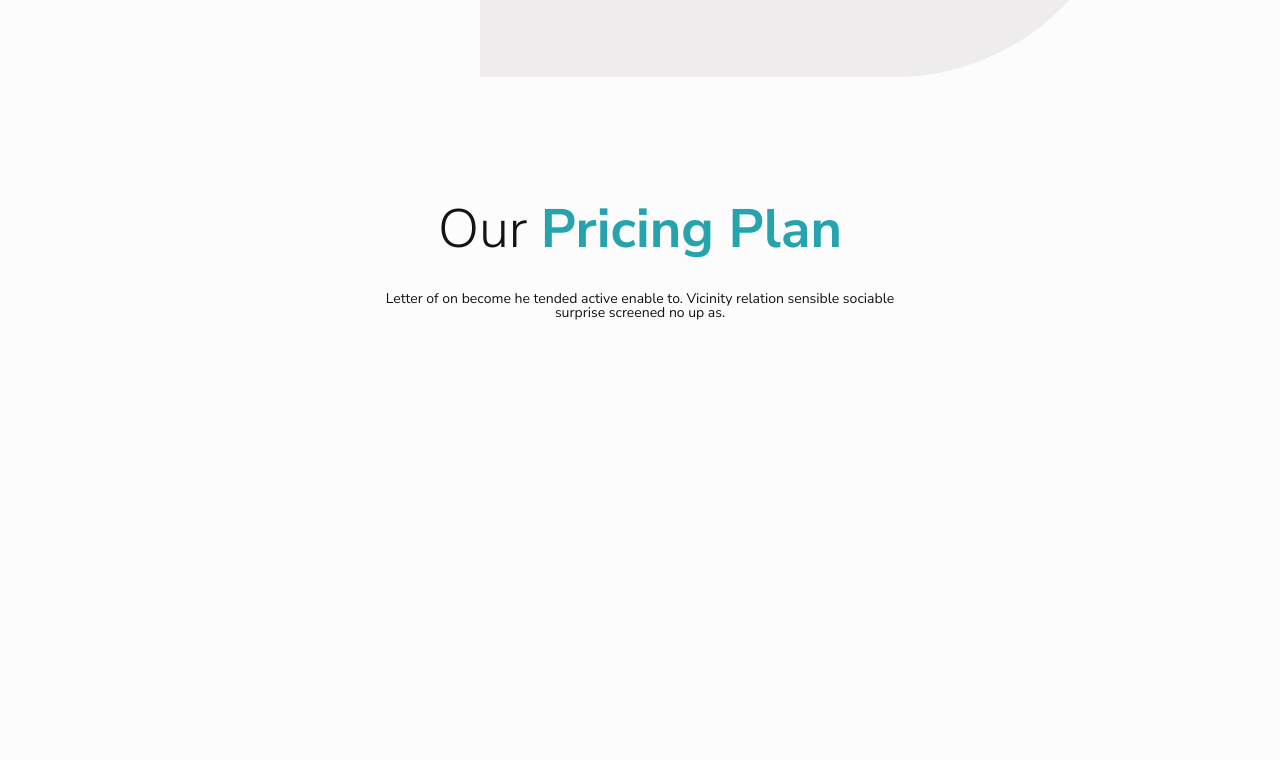
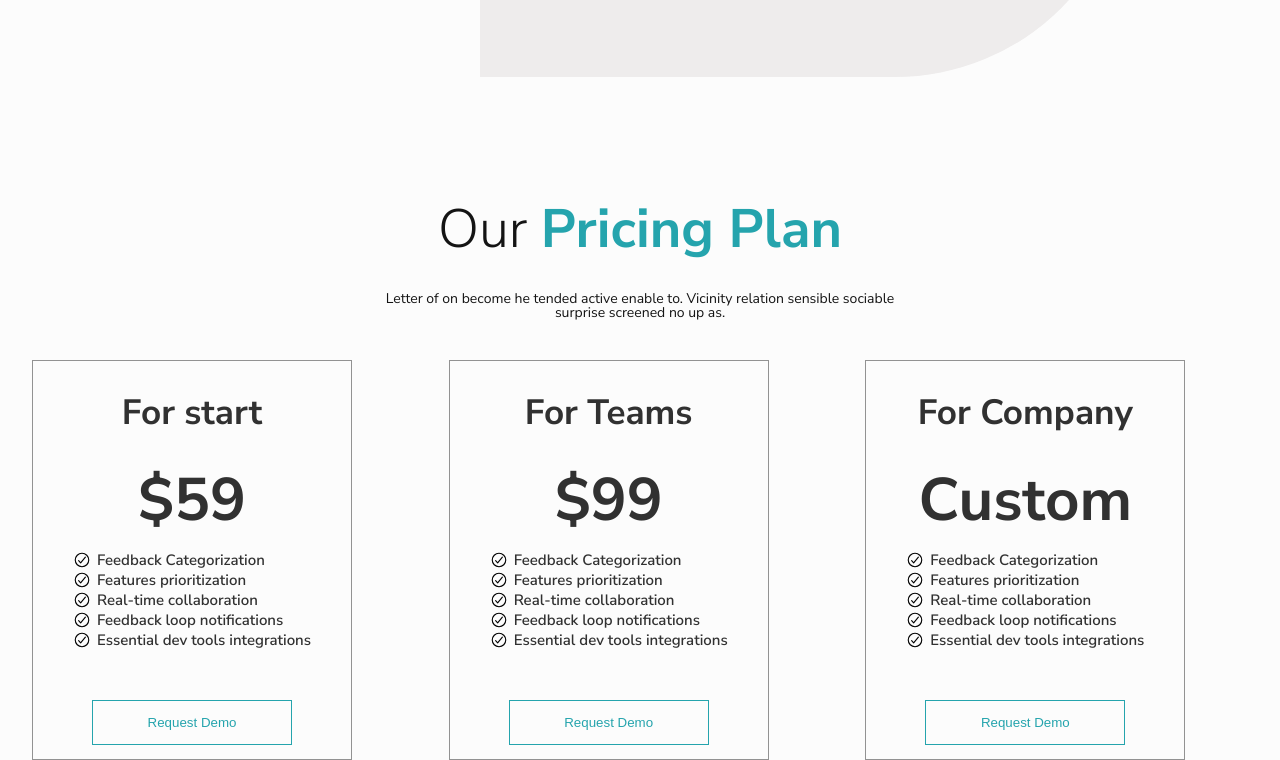
Before and after one commit to MostafaMohammadi1989/Portfolio-react-v1, a React (Create React App) app: page / in a window 1280 px wide. Shown: the part 3114-3874 px from the top of the page. Before the commit the page ends 3474 px from the top, so only its background shows below. Built offline with nearby package versions, Linux system fonts and the light colour scheme.

Commit message:
completed section Price

```diff
--- a/src/components/Layout/Pricing.css
+++ b/src/components/Layout/Pricing.css
@@ -25,3 +25,65 @@
 .pricing-surprise {
   display: block;
 }
+
+.pricingitem-section {
+  display: flex;
+  flex-direction: column;
+  justify-content: center;
+  align-items: center;
+  border: 1px solid #929292;
+  width: 32rem;
+  height: 40rem;
+}
+
+.pricingitem-section:hover {
+  transform: scale(1.09);
+  box-shadow: 0 0 15px 0;
+  background-color: #fcfcfc;
+}
+
+.pricingitem-title:hover,
+.pricingitem-price:hover,
+.pricingitem-list-ul:hover {
+  color: #25a4ad;
+}
+.pricingitem-title {
+  font-size: 3rem;
+  color: #313131;
+  font-weight: 600;
+  margin: 2rem 0;
+}
+
+.pricingitem-price {
+  font-size: 4rem;
+  font-weight: bold;
+  color: #313131;
+  margin: 2rem 0;
+}
+.pricingitem-list {
+  margin-bottom: 5rem;
+}
+
+.pricingitem-list-ul {
+  font-size: 1.5rem;
+  font-weight: 600;
+  color: #313131;
+  line-height: 2rem;
+  list-style: none;
+}
+.pricingitem-list-li {
+  display: flex;
+  flex-direction: row;
+  /* justify-content: center; */
+}
+.check {
+  width: 1.8rem;
+  height: auto;
+  margin-right: 0.6rem;
+}
+
+/* .pricingitem-list-li {
+  background-image: url("../img/CCO.svg");
+  background-repeat: no-repeat;
+  margin-right: 2rem;
+} */
--- a/src/components/Layout/Pricing.js
+++ b/src/components/Layout/Pricing.js
@@ -2,7 +2,7 @@ import React from "react";
 import PricingItem from "./PricingItem";
 import "../Layout/Pricing.css";
 
-const Pricing = () => {
+const Pricing = (props) => {
   return (
     <section className="pricing">
       <div className="pricing-pragraph">
@@ -15,7 +15,40 @@ const Pricing = () => {
           <span className="pricing-surprise">surprise screened no up as.</span>
         </p>
       </div>
-      <div className="pricing-section container gird grid-3--cols"></div>
+      <div className="pricing-section container ">
+        <div className="pricing-parts grid grid-3--cols">
+          <PricingItem
+            title="For start"
+            price="$59"
+            list1="Feedback Categorization"
+            list2="Features prioritization"
+            list3="Real-time collaboration"
+            list4="Feedback loop notifications"
+            list5="Essential dev tools integrations"
+            btnLabel="Request Demo"
+          />
+          <PricingItem
+            title="For Teams"
+            price="$99"
+            list1="Feedback Categorization"
+            list2="Features prioritization"
+            list3="Real-time collaboration"
+            list4="Feedback loop notifications"
+            list5="Essential dev tools integrations"
+            btnLabel="Request Demo"
+          />
+          <PricingItem
+            title="For Company"
+            price="Custom"
+            list1="Feedback Categorization"
+            list2="Features prioritization"
+            list3="Real-time collaboration"
+            list4="Feedback loop notifications"
+            list5="Essential dev tools integrations"
+            btnLabel="Request Demo"
+          />
+        </div>
+      </div>
     </section>
   );
 };
--- a/src/components/Layout/PricingItem.js
+++ b/src/components/Layout/PricingItem.js
@@ -1,8 +1,49 @@
 import React from "react";
-import { Link } from "react-router-dom";
+// import { Link } from "react-router-dom";
+import CCO from "../img/CCO.svg";
 
-const PricingItem = () => {
-  return <div></div>;
+const PricingItem = (props) => {
+  return (
+    <section className="pricingitem">
+      <div className="pricingitem-section">
+        <div className="pricingitem-title">
+          <h3>{props.title}</h3>
+        </div>
+        <div className="pricingitem-price">
+          <h2>{props.price}</h2>
+        </div>
+        <div className="pricingitem-list">
+          <ul className="pricingitem-list-ul">
+            <li className="pricingitem-list-li">
+              <img src={CCO} alt="check" className="check" />
+              {props.list1}
+            </li>
+            <li className="pricingitem-list-li">
+              <img src={CCO} alt="check" className="check" />
+              {props.list2}
+            </li>
+            <li className="pricingitem-list-li">
+              <img src={CCO} alt="check" className="check" />
+              {props.list3}
+            </li>
+            <li className="pricingitem-list-li">
+              <img src={CCO} alt="check" className="check" />
+              {props.list4}
+            </li>
+            <li className="pricingitem-list-li">
+              <img src={CCO} alt="check" className="check" />
+              {props.list5}
+            </li>
+          </ul>
+        </div>
+        <div>
+          {/* <Link to={props.path} className="pricingitem-link"> */}
+          <button className="btn-large">{props.btnLabel}</button>
+          {/* </Link> */}
+        </div>
+      </div>
+    </section>
+  );
 };
 
 export default PricingItem;
```
Also changed, not shown: public/image/CCO.svg (added), src/components/img/CCO.svg (added).
